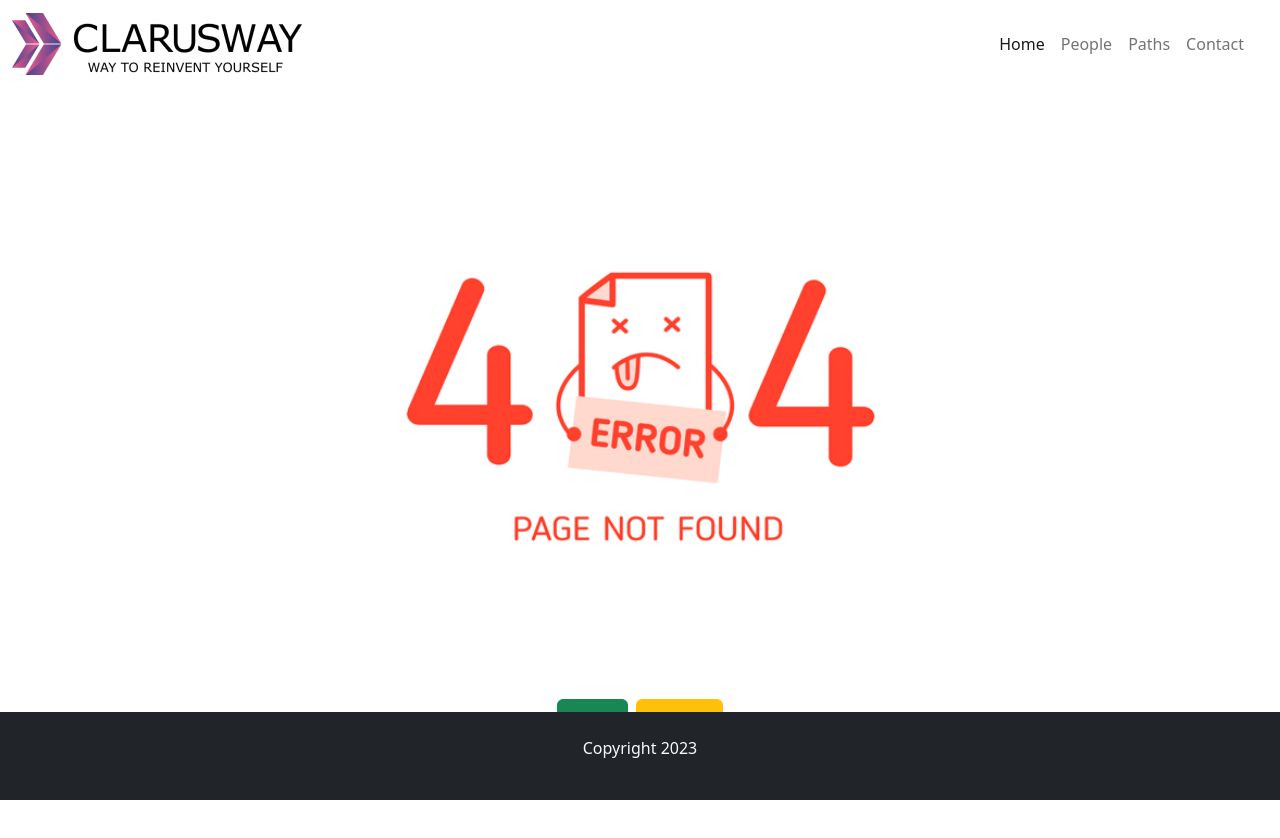
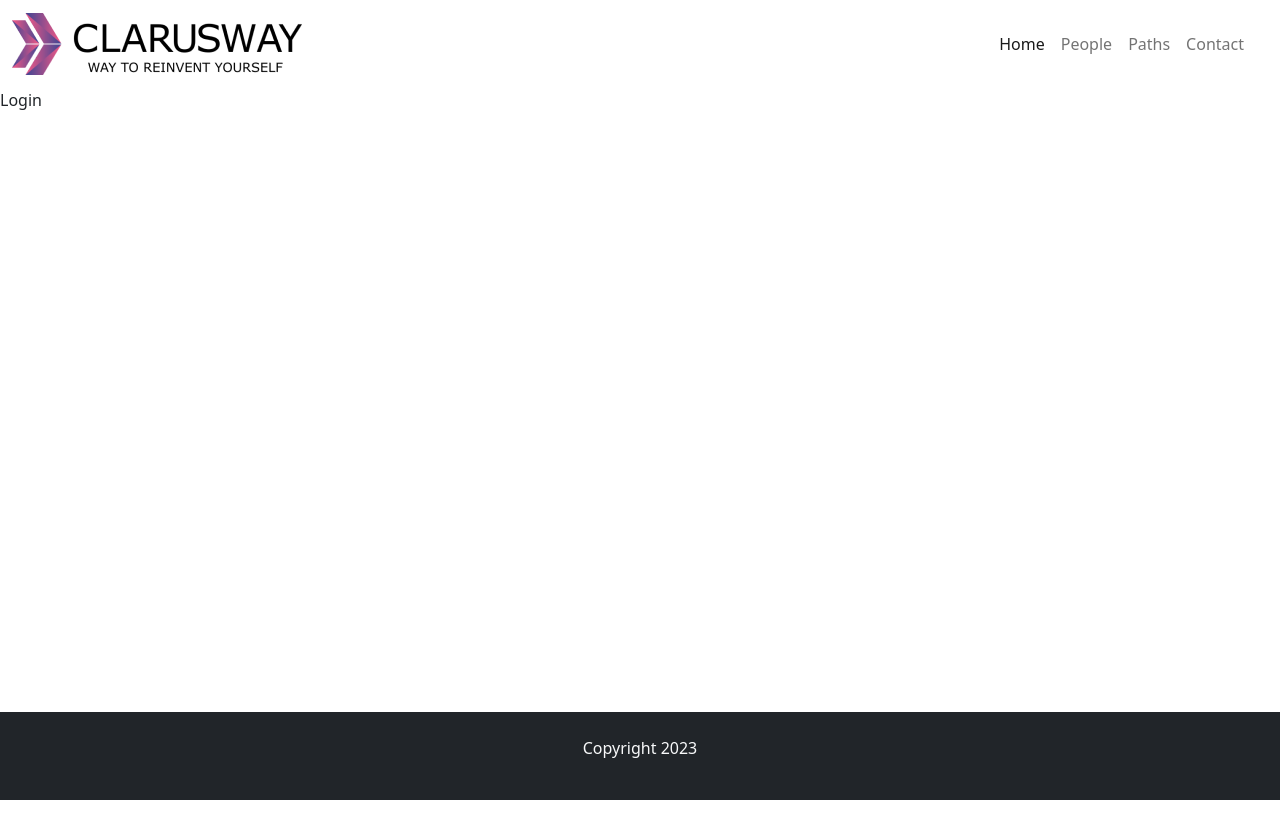
Before and after one commit to koraykoksal/react-app_example, a React (Create React App) app: page /login in a window 1280 px wide. Shown: the top 838 px of the page. After the commit the page ends 800 px from the top, so only its background shows below. Built offline with nearby package versions, Linux system fonts and the light colour scheme.

Commit message:
private Route : outlet and navigate redirect

```diff
--- /dev/null
+++ b/src/pages/Login.jsx
@@ -0,0 +1,7 @@
+import React from 'react'
+
+export const Login = () => {
+  return (
+    <div>Login</div>
+  )
+}
--- a/src/routers/AppRouter.jsx
+++ b/src/routers/AppRouter.jsx
@@ -10,6 +10,8 @@ import NotFound from "../pages/NotFound";
 import Footer from "../components/Footer";
 import { FullStack } from "../pages/FullStack";
 import { Aws } from "../pages/Aws";
+import { PrivateRouter } from "./PrivateRouter";
+import { Login } from "../pages/Login";
 
 export const AppRouter = () => {
   return (
@@ -17,15 +19,23 @@ export const AppRouter = () => {
     <Nav />
     <Routes>
       <Route path="/" element={<Home />} />
+
       <Route path="/paths" element={<Paths />}>
         <Route index element={<FullStack/>}/>
         <Route path="aws" element={<Aws/>}/>
       </Route>
       <Route path="/people" element={<People />} />
       <Route path="/people/:id" element={<PersonDetail />} />
+
+      <Route element={<PrivateRouter/>}>
       <Route path="/contact" element={<Contact />} />
+      </Route>
+
       <Route path="*" element={<NotFound />} />
+
+      <Route path="/login" element={<Login/>}/>
     </Routes>
+
     <Footer />
   </>
   )
--- /dev/null
+++ b/src/routers/PrivateRouter.jsx
@@ -0,0 +1,15 @@
+import React from 'react'
+import Contact from '../pages/Contact';
+import { Login } from '../pages/Login';
+import { Navigate, Outlet } from 'react-router-dom';
+
+export const PrivateRouter = () => {
+
+    const user=false;
+
+    //user kullanıcısı sisteme login olmadıysa /login sayfasına
+    //yönlendirme yapmamızı sağlar.
+  return user?<Outlet/>:<Navigate to="/login"/>
+
+
+}
```
